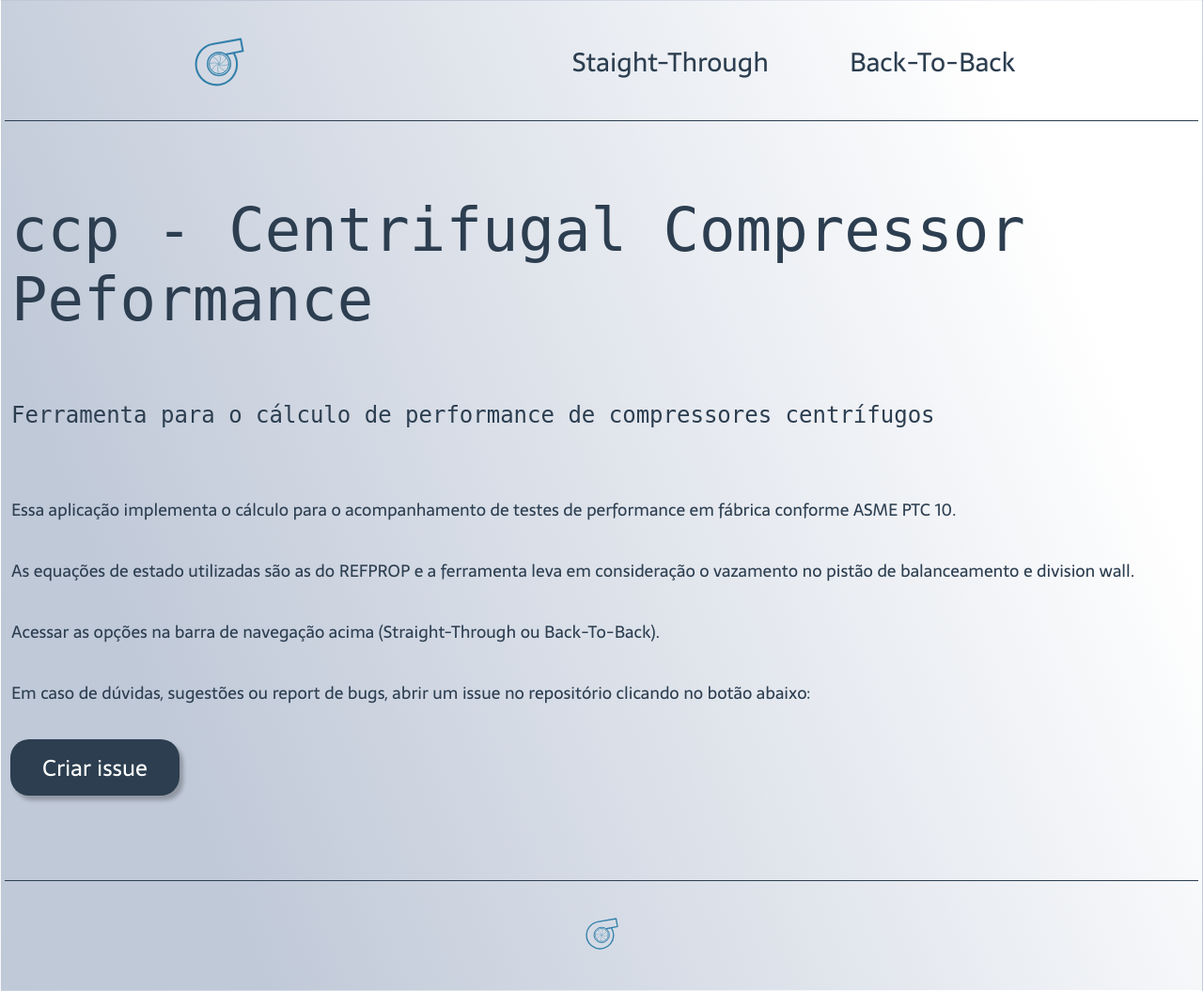
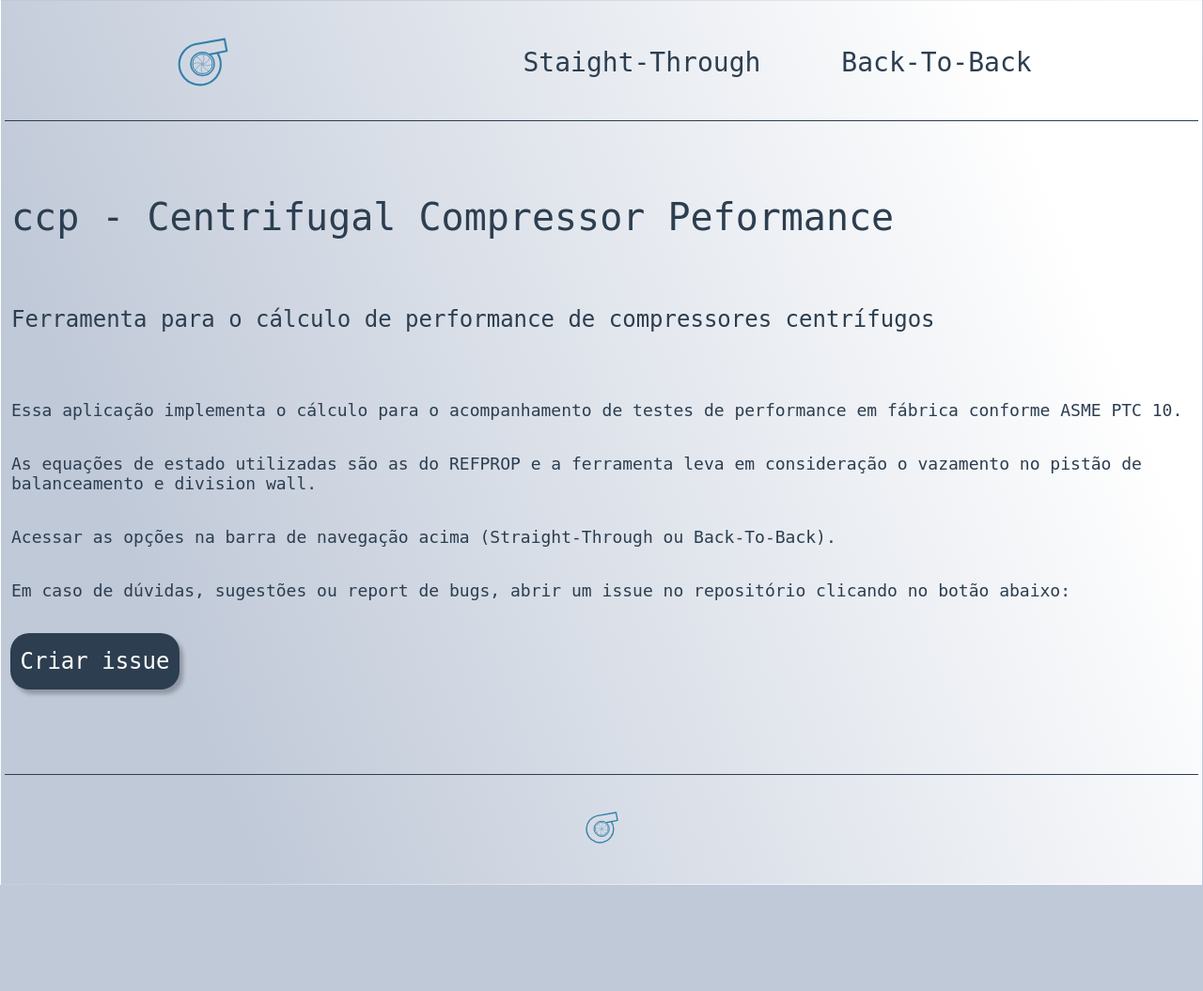
Before and after one commit to petrobras/ccp, a Flask app: template ccp/app/page/templates/index.html in a window 1280 px wide. Shown: the whole page at 94% size. After the commit the page ends 942 px from the top, so only its background shows below. Run offline with Flask 3, Linux system fonts and the light colour scheme; the template is opened without the code that fills it, so the values that code supplies are empty.

Commit message:
Change style

```diff
--- a/ccp/app/page/static/style.css
+++ b/ccp/app/page/static/style.css
@@ -1,5 +1,3 @@
-@import url('https://fonts.googleapis.com/css2?family=Righteous&family=Sarala:wght@400;700&display=swap');
-
 * {
   margin: 1px;
   padding: 1px;
@@ -30,7 +28,7 @@ body {
 }
 
 .cabecalho-menu-item {
-  font-family: 'Sarala', sans-serif;
+  font-family: 'Fira Code', monospace;
   color: #2c3e50;
   font-weight: 400;
   font-size: 28px
@@ -57,7 +55,7 @@ body {
 .conteudo-principal-escrito-titulo {
   font-family: 'Fira Code', monospace;
   font-weight: 400;
-  font-size: 64px;
+  font-size: 40px;
   color: #2c3e50;
 }
 
@@ -75,7 +73,7 @@ body {
   border: none;
   box-shadow: 4px 5px 4px rgba(0, 0, 0, 0.25);
   border-radius: 20px;
-  font-family: 'Sarala', sans-serif;
+  font-family: 'Fira Code', monospace;
   font-weight: 400;
   font-size: 24px;
   color: #ffffff;
@@ -109,7 +107,7 @@ body {
 }
 
 .conteudo-secundario-paragrafo {
-  font-family: 'Sarala', sans-serif;
+  font-family: 'Fira Code', monospace;
   font-weight: 300;
   font-size: 18px;
   color: #2c3e50;
```
